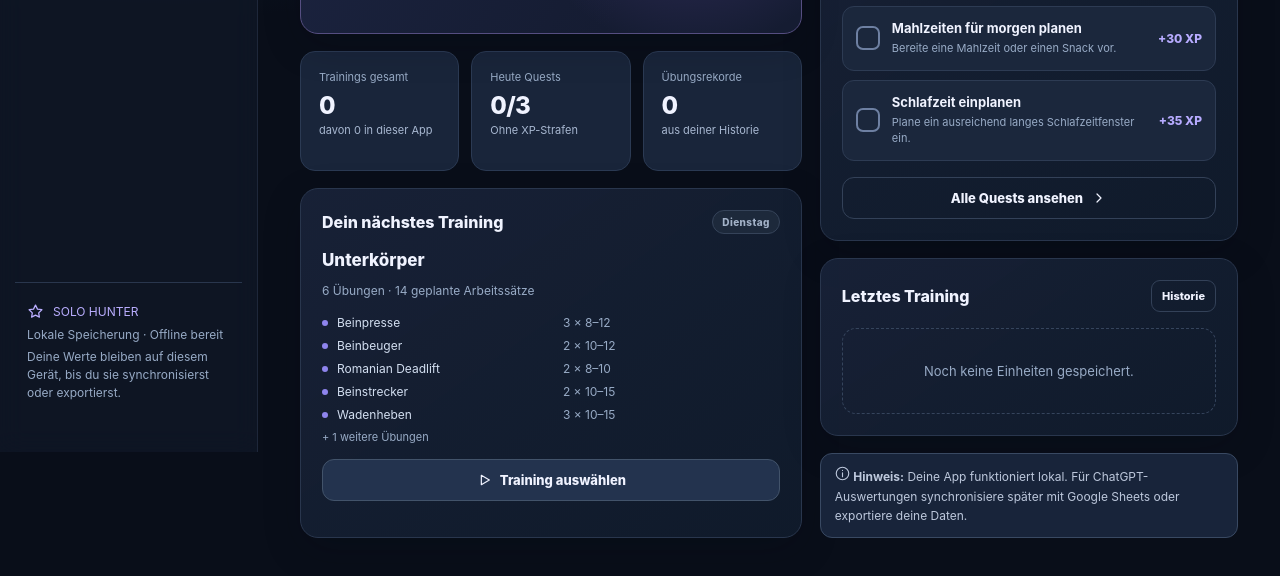
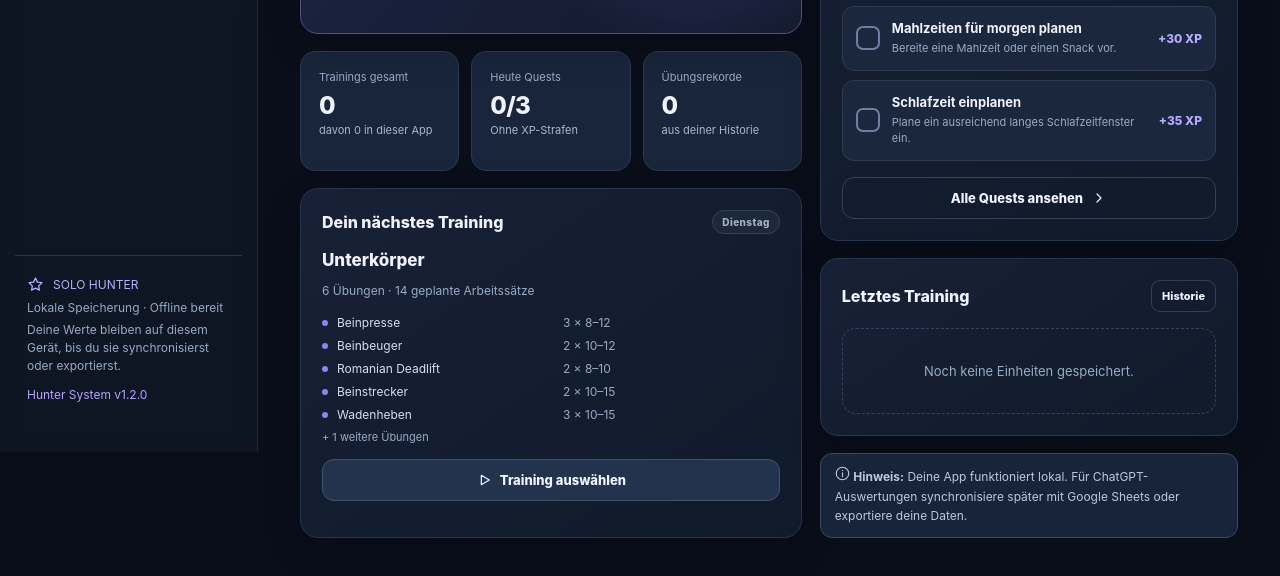
Before and after one commit to Ranu4922/Hunter-System, a plain HTML site: page index.html in a window 1280 px wide. Shown: the part 348-924 px from the top of the page. Drawn offline with Linux system fonts and the light colour scheme.

Commit message:
Load Hunter System in-app version information

```diff
--- a/index.html
+++ b/index.html
@@ -13,6 +13,7 @@
   <title>Hunter System – Gym Tracker</title>
   <link rel="stylesheet" href="./styles.css">
   <script src="./app.js" defer></script>
+  <script src="./version.js" defer></script>
 </head>
 <body>
   <div id="app"></div>
```
